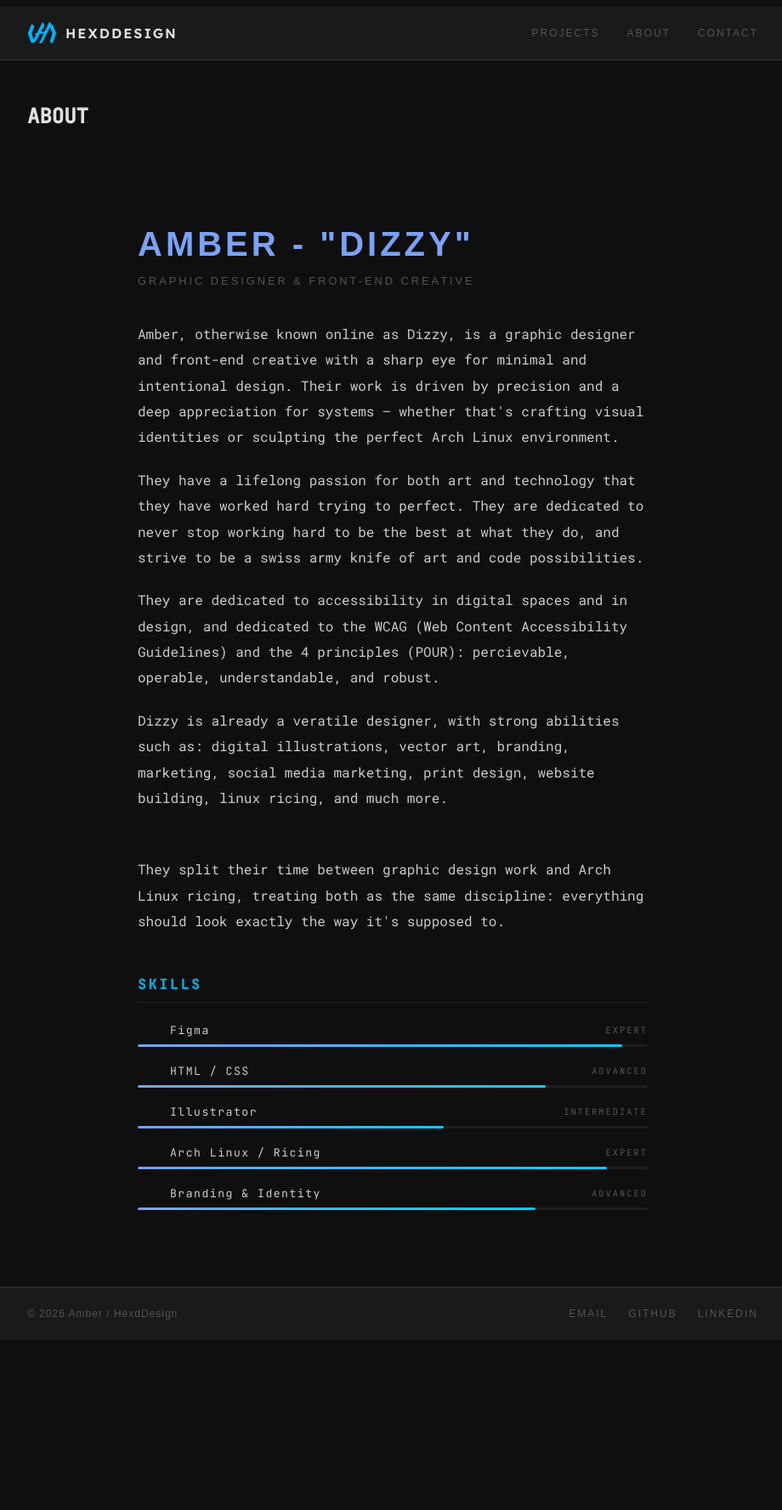
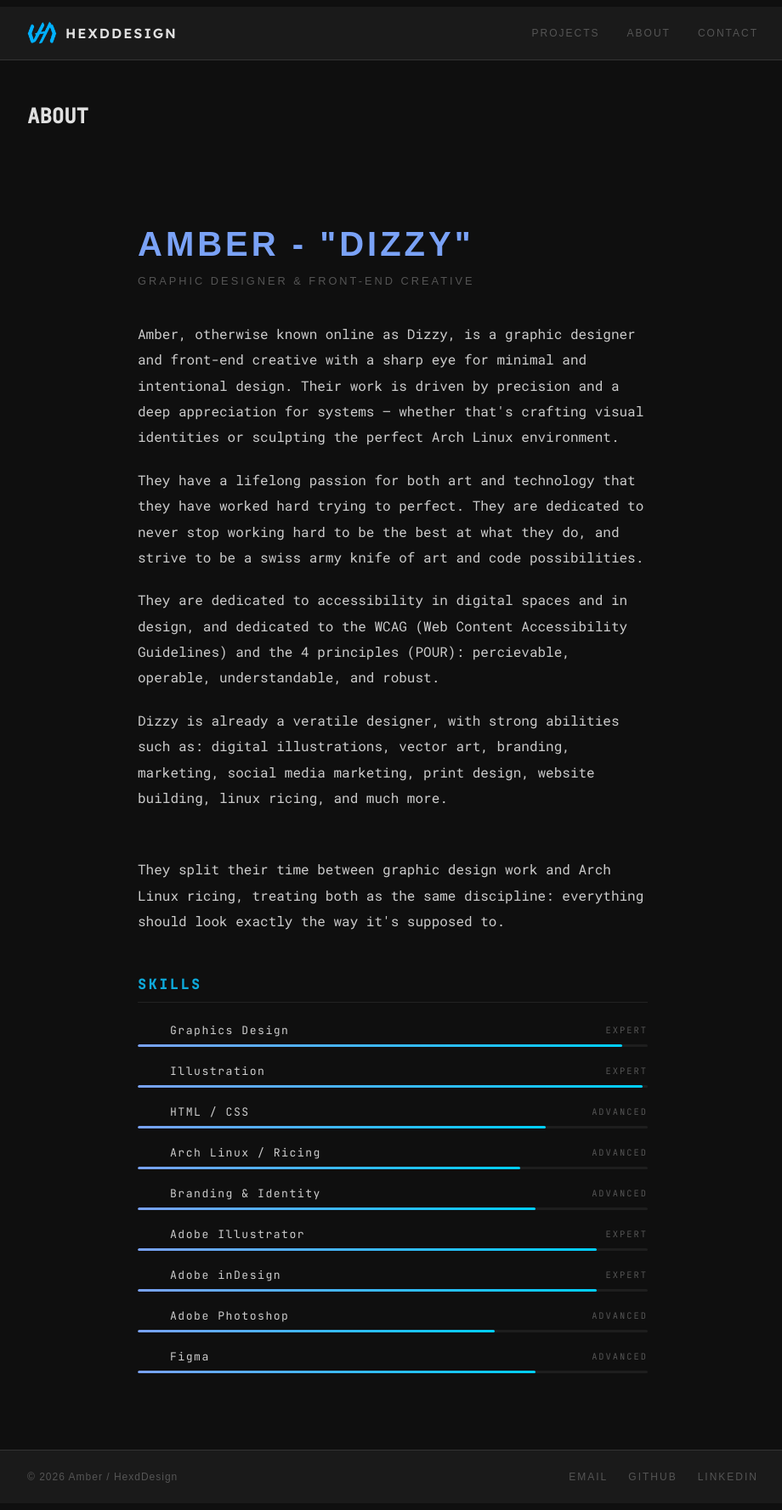
Before and after one commit to HexdDesign/hexddesign.github.io, a Jekyll site: the page built from about.markdown, in a window 1280 px wide. Shown: the whole page at 85% size, without its empty margins (178-1098 px from the left). Built offline with Jekyll 4.4.1, drawn with Linux system fonts in a browser that asks for light colours; some web fonts are replaced; before the commit the page ends 1585 px from its top, so only the background shows below that.

Commit message:
Update about.markdown

```diff
--- a/about.markdown
+++ b/about.markdown
@@ -23,11 +23,21 @@ permalink: /about/
       <div class="skill-item">
         <div class="skill-header">
           <span class="skill-icon"><i class="fa-solid fa-pen-nib"></i></span>
-          <span class="skill-name">Figma</span>
+          <span class="skill-name">Graphics Design</span>
           <span class="skill-level-label">Expert</span>
         </div>
         <div class="skill-bar-track">
           <div class="skill-bar-fill" data-width="95"></div>
+        </div>
+      </div>
+      <div class="skill-item">
+        <div class="skill-header">
+          <span class="skill-icon"><i class="fa-solid fa-pen-nib"></i></span>
+          <span class="skill-name">Illustration</span>
+          <span class="skill-level-label">Expert</span>
+        </div>
+        <div class="skill-bar-track">
+          <div class="skill-bar-fill" data-width="99"></div>
         </div>
       </div>
       <div class="skill-item">
@@ -43,27 +53,57 @@ permalink: /about/
       <div class="skill-item">
         <div class="skill-header">
           <span class="skill-icon"><i class="fa-solid fa-bezier-curve"></i></span>
-          <span class="skill-name">Illustrator</span>
-          <span class="skill-level-label">Intermediate</span>
+          <span class="skill-name">Arch Linux / Ricing</span>
+          <span class="skill-level-label">Advanced</span>
         </div>
         <div class="skill-bar-track">
-          <div class="skill-bar-fill" data-width="60"></div>
-        </div>
-      </div>
-      <div class="skill-item">
-        <div class="skill-header">
-          <span class="skill-icon"><i class="fa-brands fa-linux"></i></span>
-          <span class="skill-name">Arch Linux / Ricing</span>
-          <span class="skill-level-label">Expert</span>
-        </div>
-        <div class="skill-bar-track">
-          <div class="skill-bar-fill" data-width="92"></div>
+          <div class="skill-bar-fill" data-width="75"></div>
         </div>
       </div>
       <div class="skill-item">
         <div class="skill-header">
           <span class="skill-icon"><i class="fa-solid fa-layer-group"></i></span>
           <span class="skill-name">Branding &amp; Identity</span>
+          <span class="skill-level-label">Advanced</span>
+        </div>
+        <div class="skill-bar-track">
+          <div class="skill-bar-fill" data-width="78"></div>
+        </div>
+      </div>
+      <div class="skill-item">
+        <div class="skill-header">
+          <span class="skill-icon"><i class="fa-brands fa-linux"></i></span>
+          <span class="skill-name">Adobe Illustrator</span>
+          <span class="skill-level-label">Expert</span>
+        </div>
+        <div class="skill-bar-track">
+          <div class="skill-bar-fill" data-width="90"></div>
+        </div>
+      </div>
+      <div class="skill-item">
+        <div class="skill-header">
+          <span class="skill-icon"><i class="fa-brands fa-linux"></i></span>
+          <span class="skill-name">Adobe inDesign</span>
+          <span class="skill-level-label">Expert</span>
+        </div>
+        <div class="skill-bar-track">
+          <div class="skill-bar-fill" data-width="90"></div>
+        </div>
+      </div>
+      <div class="skill-item">
+        <div class="skill-header">
+          <span class="skill-icon"><i class="fa-brands fa-linux"></i></span>
+          <span class="skill-name">Adobe Photoshop</span>
+          <span class="skill-level-label">Advanced</span>
+        </div>
+        <div class="skill-bar-track">
+          <div class="skill-bar-fill" data-width="70"></div>
+        </div>
+      </div>
+      <div class="skill-item">
+        <div class="skill-header">
+          <span class="skill-icon"><i class="fa-solid fa-layer-group"></i></span>
+          <span class="skill-name">Figma</span>
           <span class="skill-level-label">Advanced</span>
         </div>
         <div class="skill-bar-track">
```
